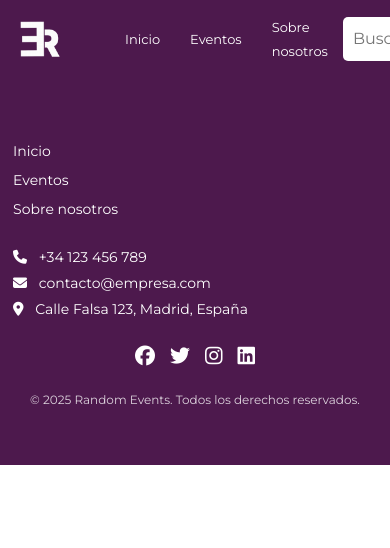
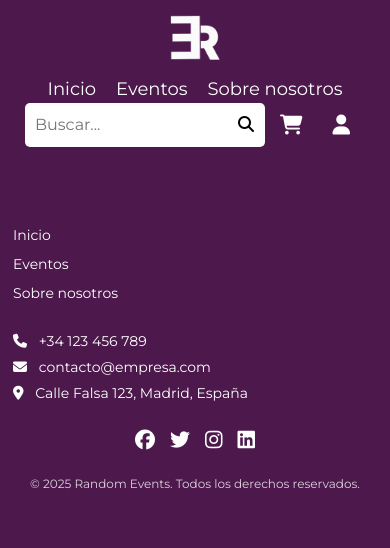
Before and after one commit to fikesoft/reserve-events, a PHP site: page /static/index.html in a window 390 px wide; the page is wider, and only the part inside the window is pictured. Shown: the top 548 px of that part. Run offline with PHP 8.4, Linux system fonts and the light colour scheme.

Commit message:
Header y Footer responsive

```diff
--- a/frontend/assets/style/estilos.css
+++ b/frontend/assets/style/estilos.css
@@ -4,7 +4,6 @@
 /* Estilos del Header */
 header {
     display: flex;
-    justify-content: space-between;
     align-items: center;
     background-color: #4D194D;
     padding: 15px 20px;
@@ -14,9 +13,8 @@ header {
 
 /* Logo */
 .logo img{
-    width: 40px;
+    width: 50px;
     height: auto;
-    margin-right: 50px;
 }
 
 /* Menú de navegación */
@@ -27,6 +25,7 @@ nav{
 
 nav ul {
     display: flex;
+    gap: 20px;
     list-style: none;
     margin: 0;
     padding: 0;
@@ -35,15 +34,10 @@ nav ul {
     flex-grow: 1;
 }
 
-nav ul li {
-    margin: 0 15px;
-}
-
 nav ul li a {
     color: white;
     text-decoration: none;
-    font-size: 13px;
-
+    font-size: 18px;
 }
 
 nav ul li a:hover {
@@ -94,7 +88,7 @@ nav ul li a:hover {
 
 /* Footer */
 footer {
-    background-color: #4D194D; /* Color de fondo */
+    background-color: #4D194D;
     color: white;
     padding: 40px 0;
     font-family: "Montserrat", sans-serif;
--- a/frontend/static/index.html
+++ b/frontend/static/index.html
@@ -12,7 +12,8 @@
 </head>
 <body>
     <!-- Encabezado -->
-    <header>
+    <header class="flex-md-row justify-content-md-around flex-column justify-content-center ">
+        <div class="d-flex flex-md-row flex-column   align-items-center gap-3">
             <div class="logo"><img src="../assets/img/logo.png" alt="Logo de la empresa"></div>
             <nav>
                 <ul>
@@ -21,6 +22,8 @@
                     <li><a href="#AboutUs">Sobre nosotros</a></li>
                 </ul>
             </nav>
+        </div>
+
 
         <div class="icons">
             <div class="search-box">
```
Lines whose indentation alone changed are shown as unchanged.
